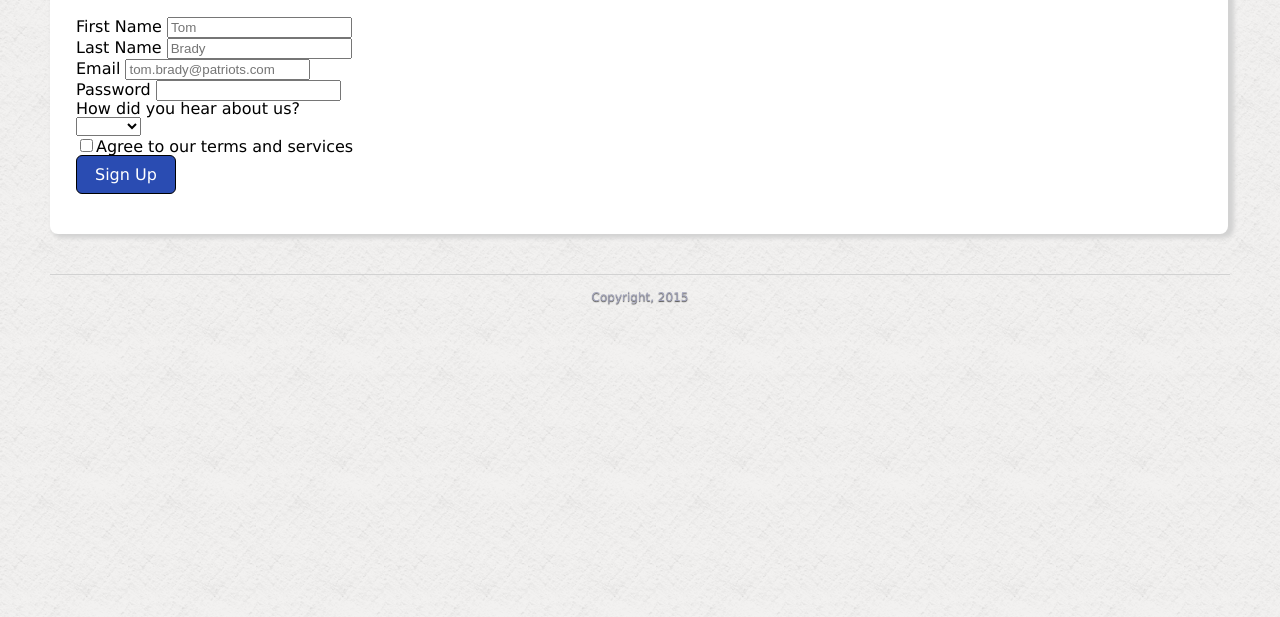
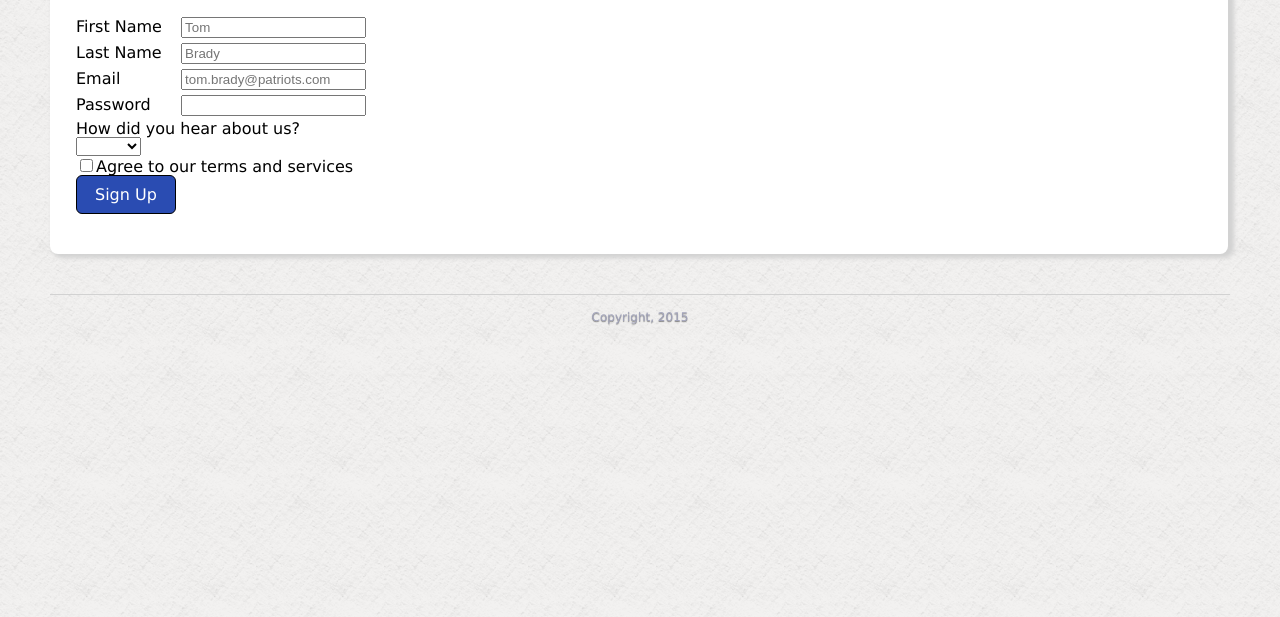
Before and after one commit to marcelito-drO/fewd, a plain HTML site: page assignment2/signup.html in a window 1280 px wide. Shown: the part 183-800 px from the top of the page. Drawn offline with Linux system fonts and the light colour scheme.

Commit message:
Aligning buttons in sign-up page
Aligned buttons using the inline-block and min-width styles

```diff
--- a/assignment2/css/acne_home1.css
+++ b/assignment2/css/acne_home1.css
@@ -65,8 +65,15 @@ footer {
   padding-top: 16px;
   margin-left: 50px;
   margin-right: 50px;
-  text-shadow: 0px 1px 1px #4D4D4D;
+  text-shadow: 0px 1px 1px grey;
 }
 .first-name:focus {
   border-color: rgb(42,76,178);
 }
+.row-signup {
+  margin-bottom: 5px;
+}
+.row-signup label {
+  display: inline-block;
+  min-width: 100px;
+}
--- a/assignment2/signup.html
+++ b/assignment2/signup.html
@@ -22,7 +22,8 @@
 
     <fieldset>
       <legend></legend>
-        <div class="first-name-signup">
+
+        <div class="row-signup">
           <label for="first-name">First Name</label>
           <input type="text" name="first-name" value="" id="first-name" placeholder="Tom">
         </div>
@@ -30,21 +31,26 @@
 
     <fieldset>
       <legend></legend>
-        <div class="last-name-signup">
+
+        <div class="row-signup">
           <label for="last-name">Last Name</label>
           <input type="Last" name="Last" id="last-name" placeholder="Brady">
         </div>
     </fieldset>
 
     <fieldset>
-      <div class="email-signup">
+      <legend></legend>
+
+      <div class="row-signup">
         <label for="email">Email</label>
         <input type="email" name="email" id="user-email" placeholder="tom.brady@patriots.com">
       </div>
     </fieldset>
 
-    <fieldset
-        <div class="password-signup">
+    <fieldset>
+      <legend></legend>
+
+        <div class="row-signup">
           <label for="password">Password</label>
           <input type="password" name="password" id="user-password">
         </div>
```
